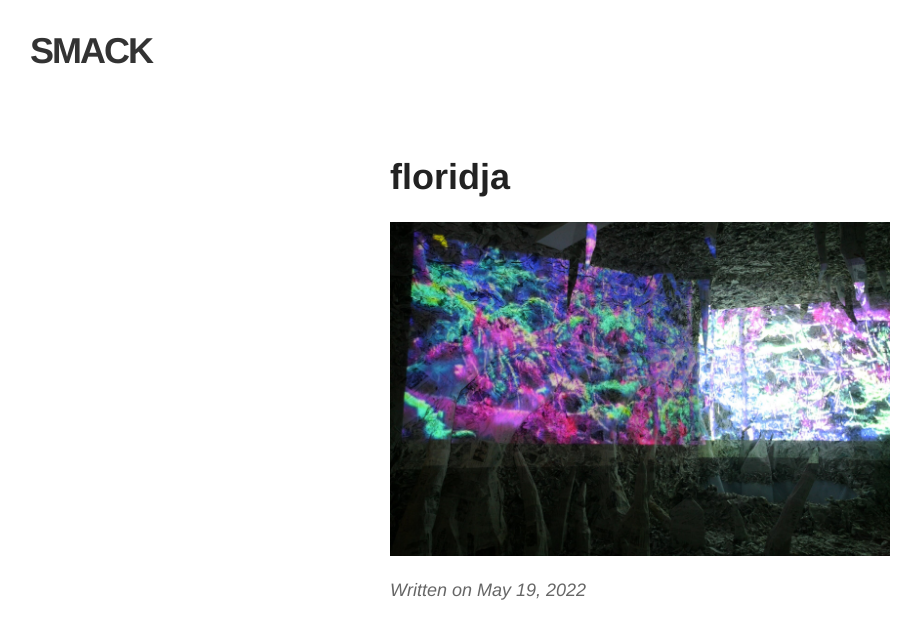
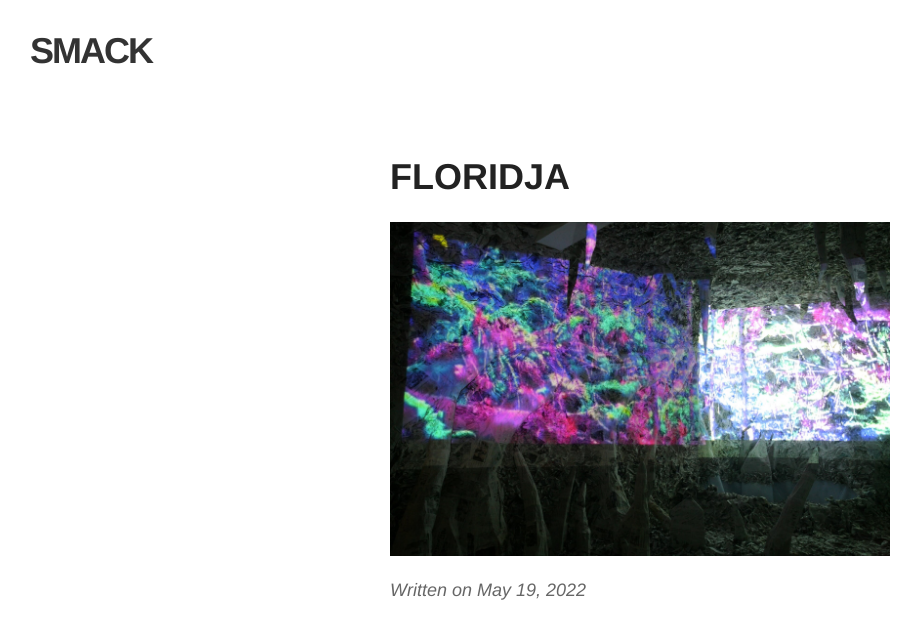
Before and after one commit to skelleyboy/smack, a Jekyll site: the page built from _posts/2022-05-19-floridja.md, in a window 1280 px wide. Shown: the top 639 px of the page, without its empty margins (0-922 px from the left). Built offline with Jekyll 4.4.1, drawn with Linux system fonts in a browser that asks for light colours.

```diff
--- a/_posts/2022-05-19-floridja.md
+++ b/_posts/2022-05-19-floridja.md
@@ -1,6 +1,6 @@
 ---
 layout: post
-title: floridja
+title: FLORIDJA
 
 ---
 ![](/smack/uploads/123394483_113389647230632_5331672937135729398_n.jpg)
```
